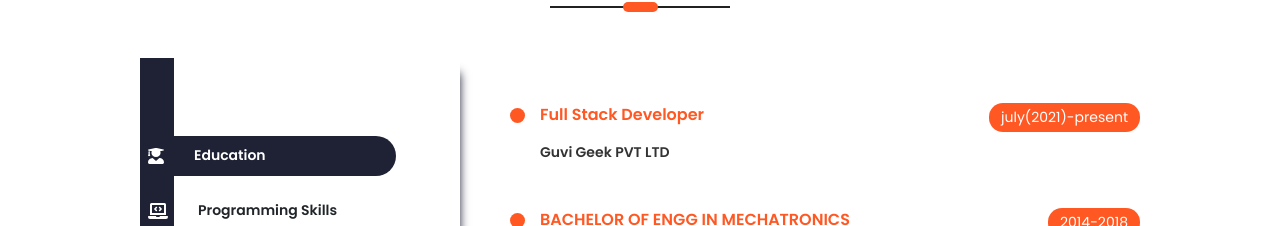
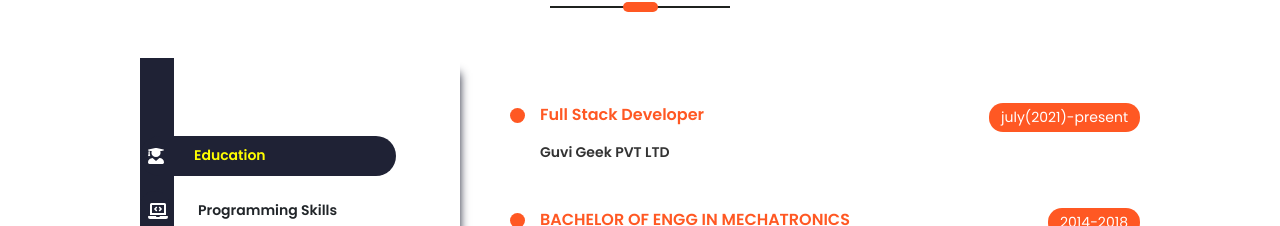
Before and after one commit to guru2711/guru-portfolio, a React (Create React App) app in the folder portfolio/: page / in a window 1280 px wide. Shown: the part 1576-1802 px from the top of the page. Built offline with nearby package versions, Linux system fonts and the light colour scheme; a web font is replaced by a local one.

Commit message:
"resume link"

```diff
--- a/portfolio/src/portfolioContainer/Home/Profile/Profile.js
+++ b/portfolio/src/portfolioContainer/Home/Profile/Profile.js
@@ -67,8 +67,9 @@
               Hire Me
             </button>
             <a
-              href="Guru's Resume(2021)pdf.pdf"
-              download="Guru Guru's Resume(2021)pdf.pdf"
+              href="https://drive.google.com/file/d/1nwp3spB7_u7KwEJV7LlTQqH14cyOh3OA/view?usp=sharing"
+              target="_blank" rel="noreferrer"
+              // download="Guru Guru's Resume(2021)pdf.pdf"
             >
               <button className="btn highlighted-btn">Get Resume</button>
             </a>
--- a/portfolio/src/portfolioContainer/Resume/Resume.css
+++ b/portfolio/src/portfolioContainer/Resume/Resume.css
@@ -88,7 +88,7 @@
 }
 
 .selected-bullet {
-  color: var(--white);
+  color: yellow;
   width: 100%;
 }
 
```
